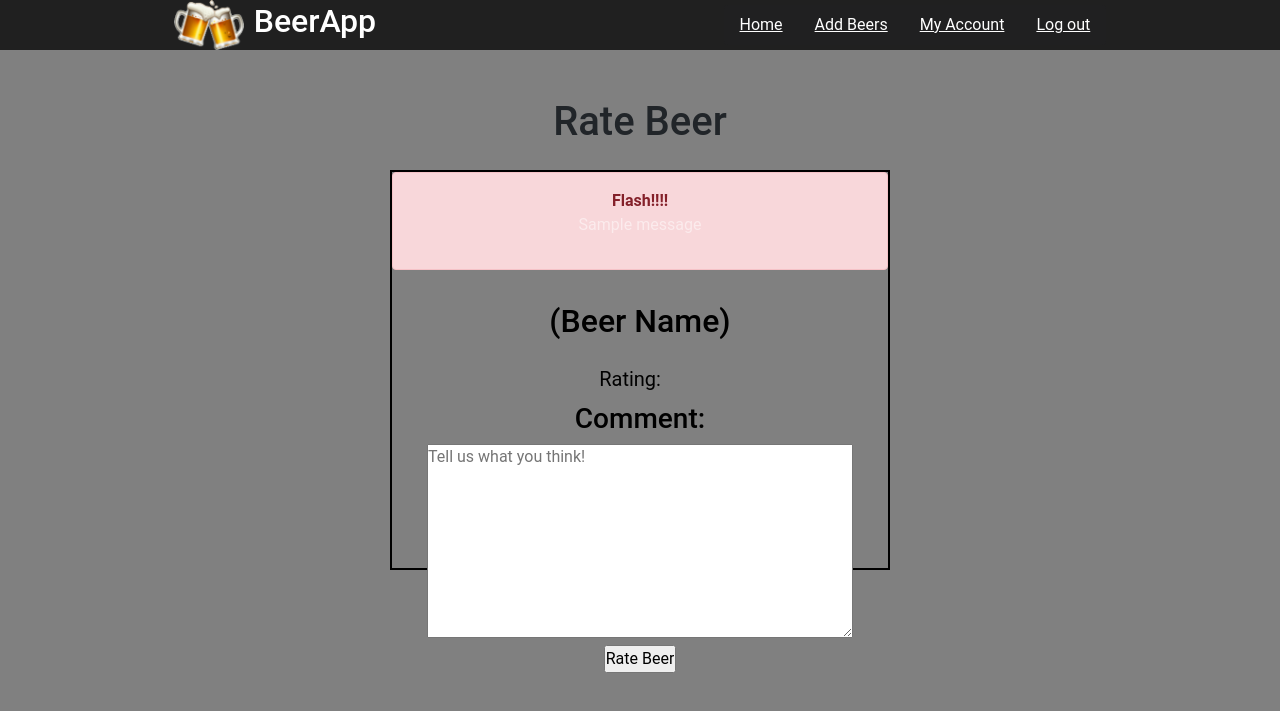
After one commit to Andrew-Danielson/group_project, a Flask app: template flask_app/templates/rate_beer.html in a window 1280 px wide. The commit adds this page. Shown: the top 711 px of the page. Run offline with Flask 2, Linux system fonts and the light colour scheme; the template is opened without the code that fills it: most values are stand-ins (such as "Sample title", 1, 10 or a date in 2020); one stand-in notice (Sample message) is shown.

Commit message:
Rate_beer is just about done. Show Beer Needs work

```diff
--- a/flask_app/static/css/style.css
+++ b/flask_app/static/css/style.css
@@ -1,3 +1,8 @@
+*{
+margin: 0;
+padding: 0;
+}
+
 .beer{
 height: 50px;
 margin-right:10px ;
@@ -30,10 +35,6 @@ h1, h2, h3, h4, h5, h6{
 
 .content {
 padding: 7rem 0; }
-
-h2 {
-    font-size: 20px;
-    color: white; }
 
 .custom-table
 .custom-table thead tr, .custom-table thead th {
@@ -80,11 +81,51 @@ h2 {
 .form-body , input:hover , select:hover{
 border: 2px solid orange;
 }
+
 .newBeer{
 color: white;
 border-top: 2px solid black;
-    padding: 20px;
+padding-top: 20px;
 color: black;
+}
+.rateBeer{
+color: white;
+border: 2px solid black;
+color: black;
+width: 500px;
+height: 400px;
+margin: 0 auto;
+}
+
+.rating-css {
+height: 100px;
+width: 400px;
+}
+.rating-css div {
+color: #ffe400;
+}
+.rating-css input {
+display: none;
+align-items: center;
+}
+
+.rating-css input + label {
+font-size: 15px;
+cursor: pointer;
+}
+
+.rating-css input:checked + label ~ label {
+color: white;
+}
+
+.rating-css label:active {
+transform: scale(0.8);
+transition: 0.3s ease;
+}
+
+#rating{
+    color: black;
+    font-size: 20px;
 }
 .button{
 box-shadow: 5px 5px black;
--- a/flask_app/templates/add_beer.html
+++ b/flask_app/templates/add_beer.html
@@ -4,7 +4,7 @@
     <!-- Maybe add a hello whoever -->
     <!-- <h1 class="text-center">Welcome !!!</h1> -->
     <h1>Add a New Beer</h2>
-    <form action="/create/recipe" method="post" class="newBeer">
+    <!-- <form action method="post" class="newBeer"> -->
         {% with messages = get_flashed_messages(category_filter=['']) %}
             {% if messages %}
             <div class="alert alert-danger" role="alert">
--- /dev/null
+++ b/flask_app/templates/rate_beer.html
@@ -0,0 +1,45 @@
+{% extends "template.html" %}
+{% block content %}
+
+<div class=" mx-auto mt-5 text-center">
+    <h1 class="mb-4">Rate Beer</h1>
+    <!-- Maybe add a hello whoever -->
+    <form action="" method="post" class="rateBeer">
+        {% with messages = get_flashed_messages(category_filter=['']) %}
+        {% if messages %}
+        <div class="alert alert-danger" role="alert">
+            <strong>Flash!!!!</strong>
+            {% for message in messages %}
+            <p>{{message}}</p>
+            {% endfor %}
+        </div>
+        {% endif %}
+        {% endwith %}
+        <div class="mx-auto text-center pt-3">
+            <div class=" mx-auto text-center">
+                <div class="rating-css mx-auto">
+                    <h2 class="mb-4">(Beer Name)</h2>
+                    <!-- ^^^^Jinja for beer.name??? -->
+                    <div class="star-icon">
+                        <label id='rating'for="rating">Rating:</label>
+                        <input value="1" type="radio" name="rating" id="rating1">
+                        <label for="rating1" class="fa fa-star"></label>
+                        <input value="2" type="radio" name="rating" id="rating2">
+                        <label for="rating2" class="fa fa-star"></label>
+                        <input value="3" type="radio" name="rating" id="rating3">
+                        <label for="rating3" class="fa fa-star"></label>
+                        <input value="4" type="radio" name="rating" id="rating4">
+                        <label for="rating4" class="fa fa-star"></label>
+                        <input value="5" type="radio" name="rating" id="rating5">
+                        <label for="rating5" class="fa fa-star"></label>
+                    </div>
+                </div>
+            </div>
+            <h3> <label class=''for="comment">Comment:</label></h3>
+            <textarea name="description" cols="45" rows="8" class="form-controls" placeholder="Tell us what you think!"></textarea>
+            <br>
+            <input type="submit" value="Rate Beer" id="rate" class="beerButton">
+        </div>
+    </form>
+</div>
+{% endblock %}
```
Also changed, not shown: flask_app/templates/show_beer.html (added, +51 -0 lines), 2 other files. Lines whose indentation alone changed are shown as unchanged.
